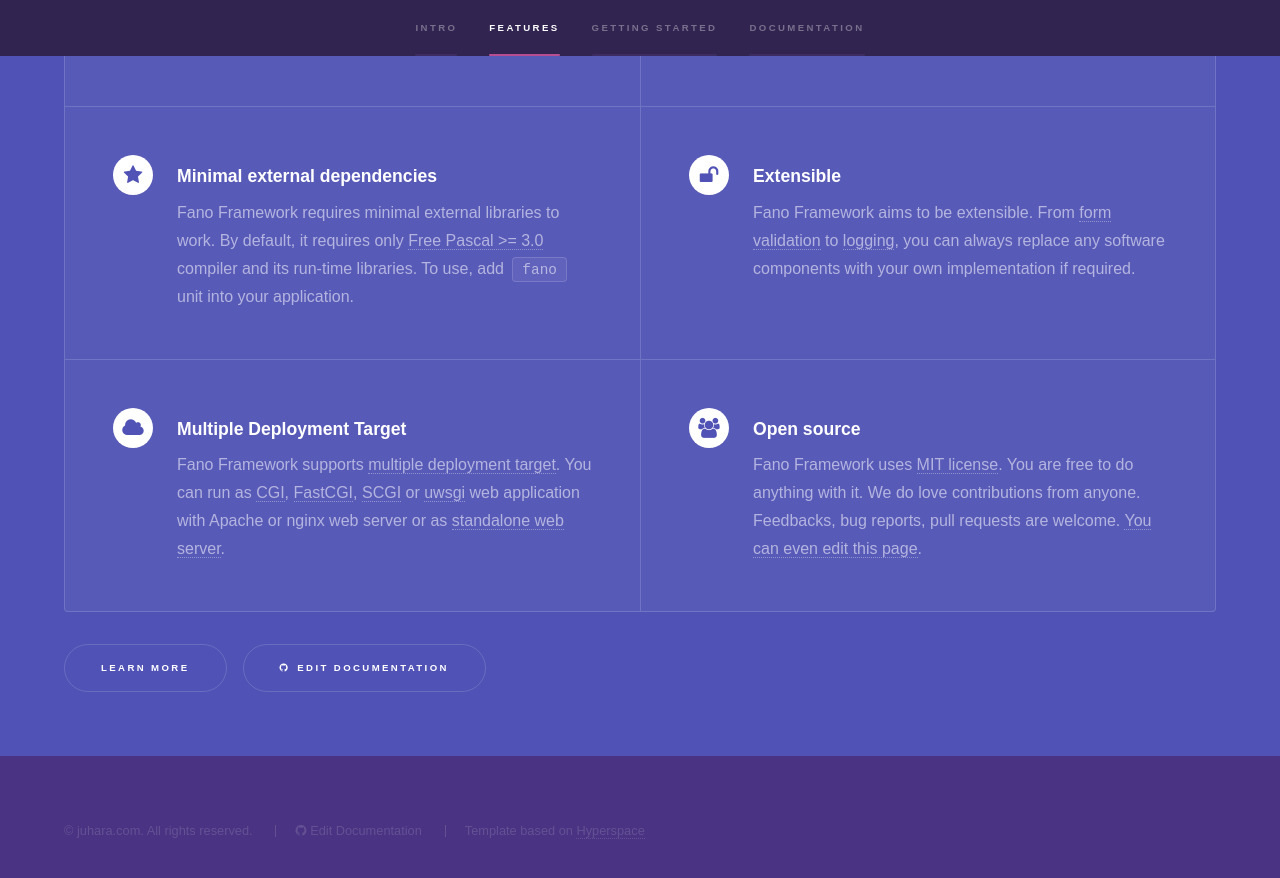
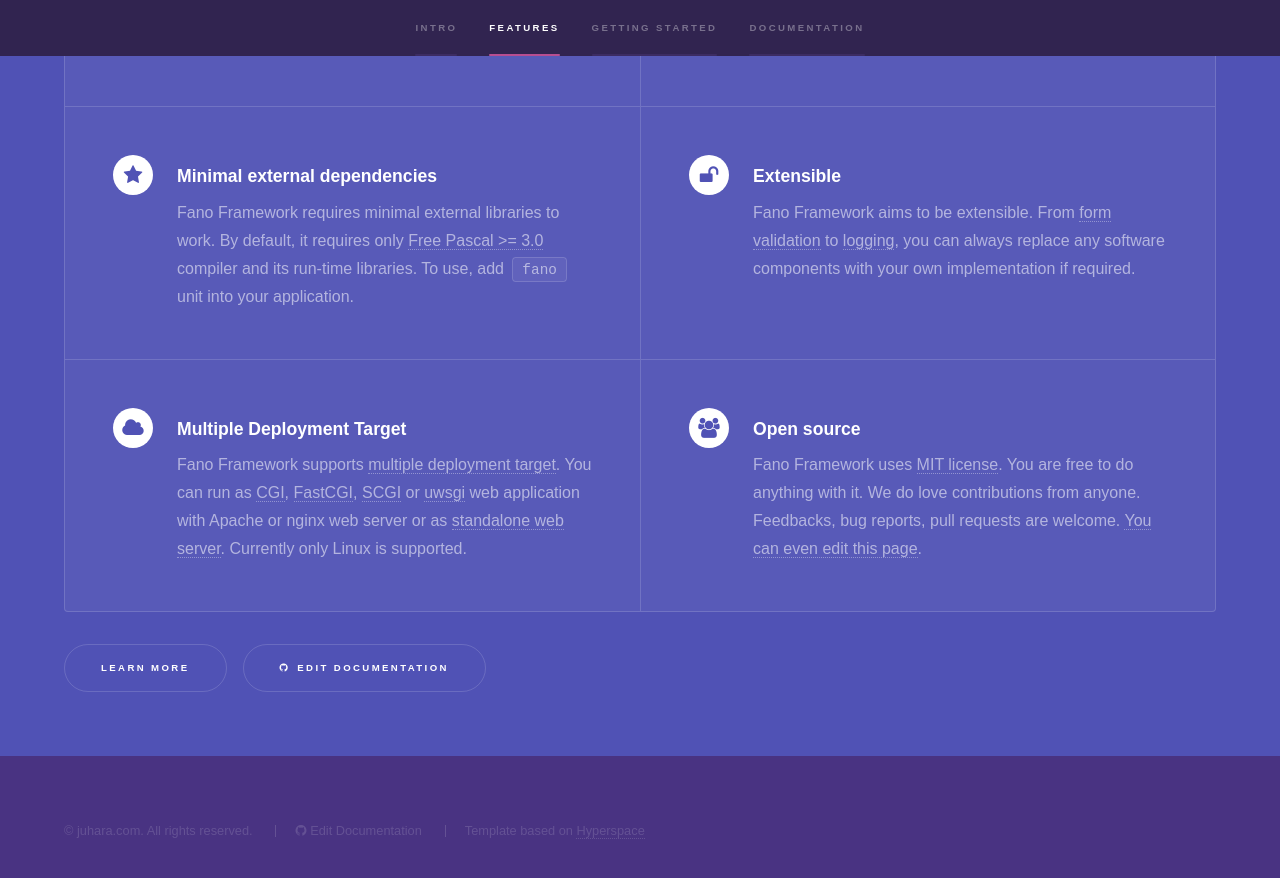
Before and after one commit to fanoframework/fanoframework.github.io, a Jekyll site: the page index.html, which Jekyll copies as it is, in a window 1280 px wide and 900 px high, scrolled down 1466 px. Shown: the top 878 px of the window. Built offline with Jekyll 4.4.1, drawn with Linux system fonts in a browser that asks for light colours.

Commit message:
edit content

```diff
--- a/index.html
+++ b/index.html
@@ -130,6 +130,7 @@
                             <a href="/deployment/scgi">SCGI</a> or <a href="/deployment/uwsgi">uwsgi</a> web application with
                             Apache or nginx web server
                             or as <a href="/deployment/standalone-web-server">standalone web server</a>.
+                            Currently only Linux is supported.
                         </p>
                     </section>
                     <section>
```
